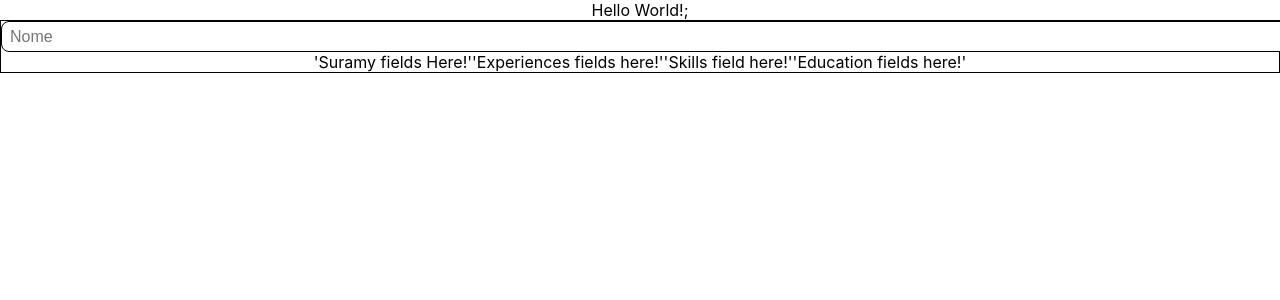
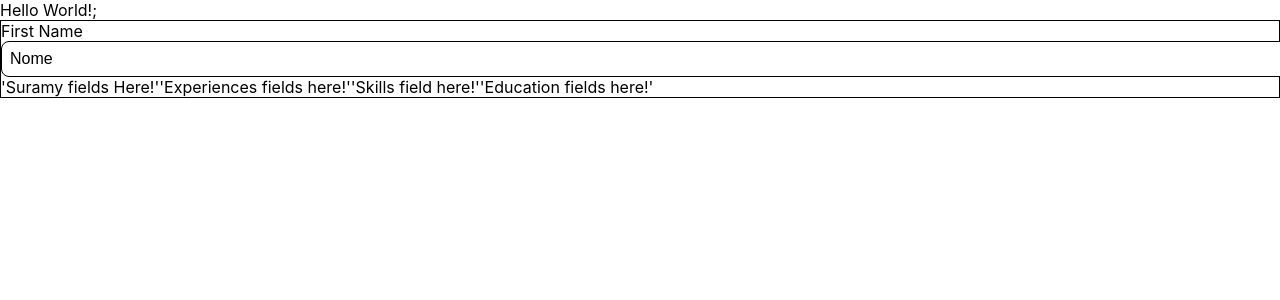
Before and after one commit to izumi-san/cv-generator, a React (Create React App) app: page / in a window 1280 px wide. Shown: the top 300 px of the page. Built offline with nearby package versions, Linux system fonts and the light colour scheme; the HTML template or start-up script is replaced by a standard one.

Commit message:
Created new style to custom input.

```diff
--- a/src/App.css
+++ b/src/App.css
@@ -1,38 +1,3 @@
 .App {
-  text-align: center;
+
 }
-
-.App-logo {
-  height: 40vmin;
-  pointer-events: none;
-}
-
-@media (prefers-reduced-motion: no-preference) {
-  .App-logo {
-    animation: App-logo-spin infinite 20s linear;
-  }
-}
-
-.App-header {
-  background-color: #282c34;
-  min-height: 100vh;
-  display: flex;
-  flex-direction: column;
-  align-items: center;
-  justify-content: center;
-  font-size: calc(10px + 2vmin);
-  color: white;
-}
-
-.App-link {
-  color: #61dafb;
-}
-
-@keyframes App-logo-spin {
-  from {
-    transform: rotate(0deg);
-  }
-  to {
-    transform: rotate(360deg);
-  }
-}
--- /dev/null
+++ b/src/components/FormContainer/CustomInput/index.tsx
@@ -0,0 +1,52 @@
+import styled from 'styled-components';
+
+interface inputProps {
+  value: string;
+  name: string;
+  type: string;
+  label: string;
+  placeholder: string;
+  onChange: () => void;
+}
+
+function CustomInput(props: inputProps) {
+  const CustomInput = styled.input`
+    border: 1px solid;
+    border-radius: 8px;
+    height: 2rem;
+    padding-left: 0.5rem;
+    width: 100%;
+    font-size: 1rem;
+    &:focus {
+      outline: none;
+      box-shadow: 0px 5px 5px royalblue;
+      color: royalblue;
+      transition: 300ms;
+    }
+  `;
+
+  const CustomLabel = styled.label`
+    ${CustomInput}:focus ~ & {
+      color: royalblue;
+    } ;
+  `;
+
+  const InputWrapper = styled.div`
+    display: flex;
+    flex-direction: column-reverse;
+  `;
+
+  return (
+    <InputWrapper>
+      <CustomInput
+        value={props.value}
+        type={props.type}
+        name={props.name}
+        onChange={props.onChange}
+      ></CustomInput>
+      <CustomLabel htmlFor={props.name}>{` ${props.label} `}</CustomLabel>
+    </InputWrapper>
+  );
+}
+
+export default CustomInput;
--- a/src/components/FormContainer/TextInput/index.tsx
+++ /dev/null
@@ -1,23 +0,0 @@
-import styled from 'styled-components';
-
-interface inputProps {
-  value: string;
-}
-
-function TextInput(props: inputProps) {
-  const CustomTextInput = styled.input`
-    border: 1px solid;
-    border-radius: 8px;
-    height: 1.7rem;
-    padding-left: 0.5rem;
-    width: 100%;
-    font-size: 1rem;
-    &:focus {
-      outline: none;
-      box-shadow: 0px 5px 5px lightslategray;
-    }
-  `;
-  return <CustomTextInput placeholder={`${props.value}`}></CustomTextInput>;
-}
-
-export default TextInput;
--- a/src/components/FormContainer/components/PersonalInfoSection/index.tsx
+++ b/src/components/FormContainer/components/PersonalInfoSection/index.tsx
@@ -1,9 +1,16 @@
-import TextInput from '../../TextInput';
+import CustomInput from './../../CustomInput';
 
 function PersonalInfoSection() {
   return (
     <section>
-      <TextInput value={'Nome'} />
+      <CustomInput
+        name={'Nome'}
+        value={'Nome'}
+        placeholder={'nome'}
+        type={'text'}
+        label={'First Name'}
+        onChange={() => console.log('top')}
+      />
     </section>
   );
 }
```
Also changed, not shown: src/components/FormContainer/index.tsx (+3 -4 lines).
